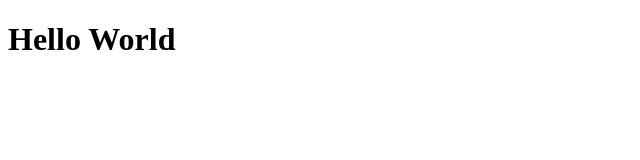
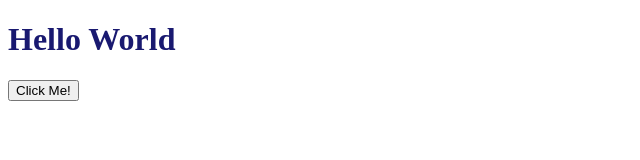
Before and after one commit to savanny-by/savanny-by.github.io, a plain HTML site: page index.html in a window 1280 px wide. Shown: the whole page, without its empty margins (0-640 px from the left). Drawn offline with Linux system fonts and the light colour scheme.

Commit message:
Added README and initial assets folder

```diff
--- /dev/null
+++ b/assets/css/style.css
@@ -0,0 +1,3 @@
+h1, h2, h3, h4, h5, h6 {
+  color: midnightblue;
+}
--- /dev/null
+++ b/assets/js/index.js
@@ -0,0 +1,3 @@
+function testLog() {
+    console.log('Test');
+}
--- a/index.html
+++ b/index.html
@@ -2,8 +2,11 @@
 <html>
   <head>
     <title>Savanny By</title>
+    <link rel="stylesheet" type="text/css" href="assets/css/style.css">
+    <script type="text/javascript" src="assets/js/index.js"></script>
   </head>
   <body>
     <h1>Hello World</h1>
+    <button type="button" onclick="testLog()">Click Me!</button>
   </body>
 </html>
```
Also changed, not shown: 1 other file.
